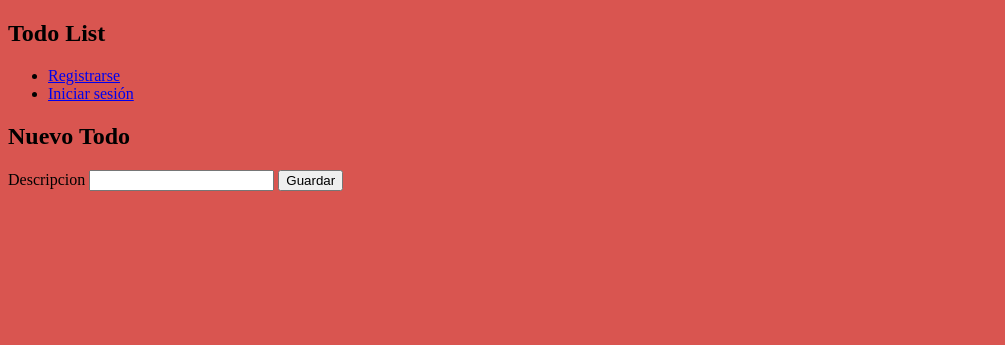
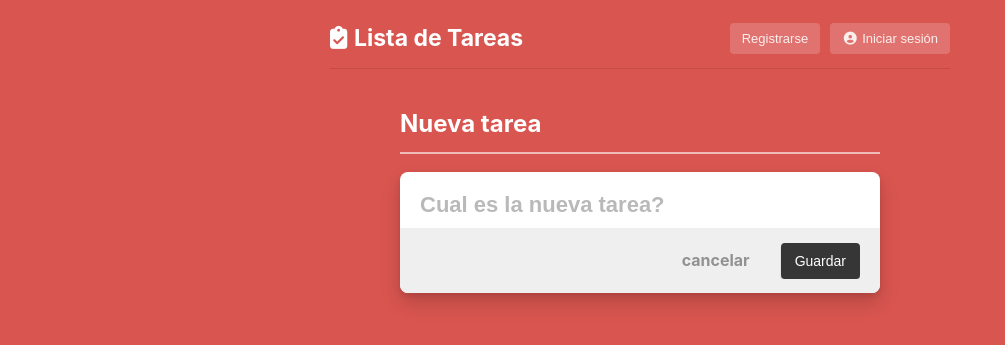
Before and after one commit to cornalitosalvag/probemorey, a Flask app: template todo/templates/todo/create.html in a window 1280 px wide. Shown: the top 345 px of the page, without its empty margins (0-1005 px from the left). Run offline with Flask 2, Linux system fonts and the light colour scheme; the template is opened without the code that fills it, so the values that code supplies are empty; some libraries are stand-ins or nearby versions.

Commit message:
Add files via upload

```diff
--- a/todo/templates/base.html
+++ b/todo/templates/base.html
@@ -1,24 +1,42 @@
 <!doctype html>
-<title>{% block title %}{% endblock %} - Todo List</title>
+<title>{% block title %}{% endblock %} - To-do List</title>
+<script src="https://kit.fontawesome.com/ad87122803.js" crossorigin="anonymous"></script>
 <link rel="stylesheet" href="{{ url_for('static', filename='style.css') }}">
-<nav>
-	<h1>Todo List</h1>
-	<ul>
+
+<div class="hEhBUS ">
+	<nav class="bOJlSs">
+		<h1 class="eDhFgq"><i class="fas fa-clipboard-check eWatmt "></i>Lista de Tareas</h1>
+		<section class="caepzu">
 			{% if g.user %}
-			<li><span>{{ g.user['username'] }}</span></li>
-			<li><a href="{{ url_for('auth.logout') }}">Cerrar sesión</a></li>
+			<span title="Usuario" class="ecshkw cursores"><i class="fas fa-user-alt hINVtW"></i><span
+					class="gkSMJF cursores">{{
+					g.user['username']
+					}}</span></span>
+			<a title="Salir" class="links" href="{{ url_for('auth.logout') }}"><button class="ecshkw"><i
+						class="fas fa-sign-out-alt hINVtW"></i><span class="gkSMJF">Cerrar
+						sesión</span></button></a>
 			{% else %}
-			<li><a href="{{ url_for('auth.register') }}">Registrarse</a></li>
-			<li><a href="{{ url_for('auth.login') }}">Iniciar sesión</a></li>
+			<a title="Registrate" class="links" href="{{ url_for('auth.register') }}"><button
+					class="ecshkw">Registrarse</button></a>
+			<a title="Ingresa" class="links" href="{{ url_for('auth.login') }}"><button class="ecshkw"><i
+						class="fas fa-user-circle hINVtW"></i><span class="gkSMJF">Iniciar
+						sesión</span></button></a>
 			{% endif %}
-	</ul>
+		</section>
+
 	</nav>
-<section class="content">
-	<header>
+	<span class="kRqbCZ"></span>
+
+	<section class="content klwxIz">
+		<header class="hjwVit">
 			{% block header %}{% endblock %}
 		</header>
 		{% for message in get_flashed_messages() %}
 		<div class="flash">{{ mesage }}</div>
 		{% endfor %}
+
 		{% block content %}{% endblock %}
+
 	</section>
+
+</div>
--- a/todo/templates/todo/create.html
+++ b/todo/templates/todo/create.html
@@ -1,13 +1,22 @@
 {% extends 'base.html' %}
 
 {% block header %}
-<h1>{% block title %}Nuevo Todo{% endblock %}</h1>
+<h2>{% block title %}Nueva tarea{% endblock %}</h2>
 {% endblock %}
 
 {% block content %}
-<form method="POST">
-	<label for="description">Descripcion</label>
-	<input name="description" id="description" required />
-	<input type="submit" value="Guardar" />
+<form class="bDuesm" method="POST">
+	<section class="pMNkX">
+		<!-- <label for="description">Descripcion</label> -->
+		<input class="dvFLAw jVoeih dmnlKK" placeholder="Cual es la nueva tarea?" name="description" id="description"
+			required />
+	</section>
+	<section class="hCdQli">
+		<div class="left">
+			<a class="jhqZwE fuentes links " href="{{ url_for('todo.index') }}">cancelar</a>
+
+			<input class="gfRDmQ" type="submit" value="Guardar" />
+		</div>
+	</section>
 </form>
 {% endblock %}
```
Also changed, not shown: todo/templates/auth/login.html (+19 -3 lines), todo/templates/auth/register.html (+12 -3 lines), todo/templates/todo/index.html (+33 -16 lines), todo/templates/todo/update.html (+6 -4 lines). Lines whose indentation alone changed are shown as unchanged.
